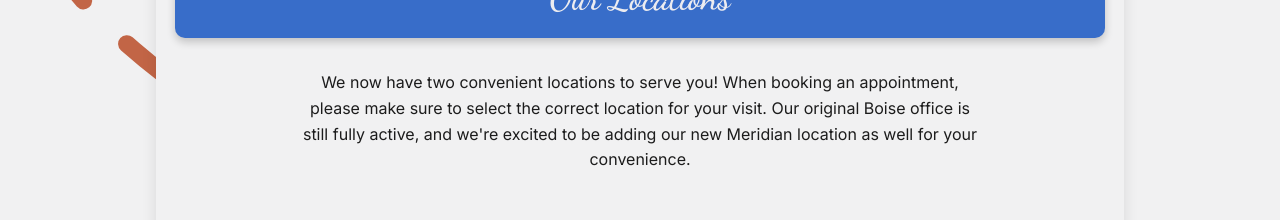
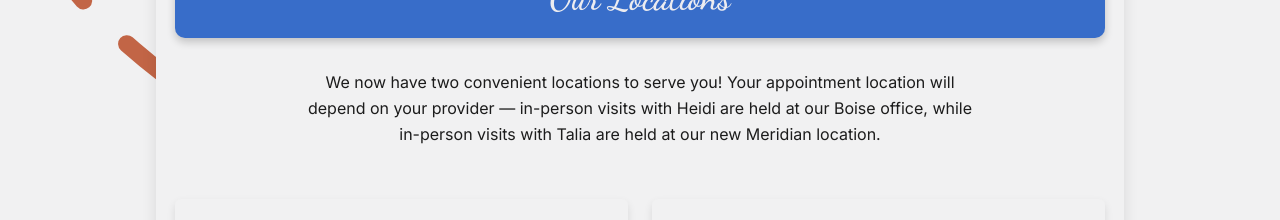
Before and after one commit to Benoitmcs/Awakenings, a Next.js app: page / in a window 1280 px wide. Shown: the part 1990-2210 px from the top of the page. Built offline with nearby package versions, Linux system fonts and the light colour scheme.

Commit message:
Update locations blurb to clarify provider-specific office assignments
Replaces the generic "select the correct location" prompt with a clear
explanation that Heidi sees patients in Boise and Talia sees patients
in Meridian.

https://claude.ai/code/session_01CM96zA6eULMeYFxQACvme2

```diff
--- a/src/app/page.js
+++ b/src/app/page.js
@@ -50,7 +50,7 @@ export default function Home() {
         <div className="content-capsule">
           <h2>Our Locations</h2>
           <p className="locations-blurb">
-            We now have two convenient locations to serve you! When booking an appointment, please make sure to select the correct location for your visit. Our original Boise office is still fully active, and we&apos;re excited to be adding our new Meridian location as well for your convenience.
+            We now have two convenient locations to serve you! Your appointment location will depend on your provider — in-person visits with Heidi are held at our Boise office, while in-person visits with Talia are held at our new Meridian location.
           </p>
           <div className="locations-grid">
             <div className="location-card">
```
